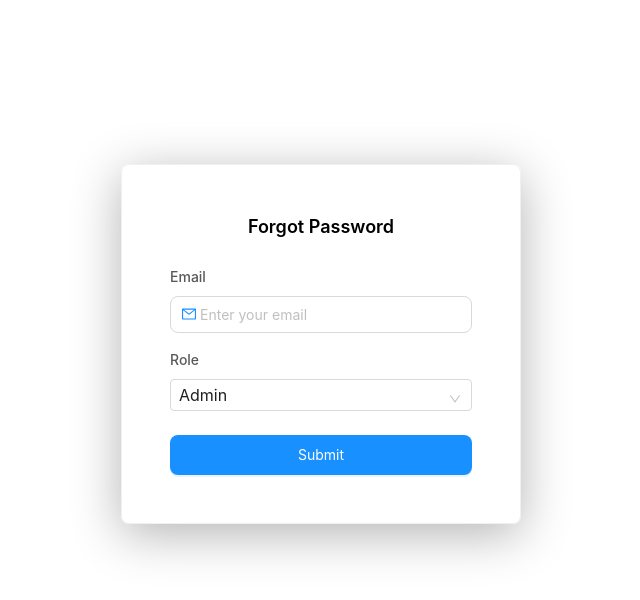
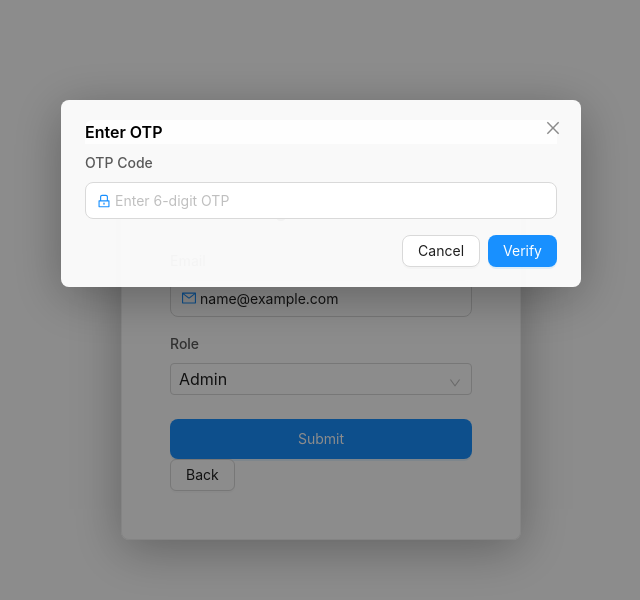
Before and after one commit to moy-kanal-17/Erp, a React (Vite) app: page /forget-password in a window 1280 px wide. Both pictures are taken after typing "name@example.com" into the empty fields and a click on the button "Submit". Shown: the top 600 px of the page, without its empty margins (319-959 px from the left). Built offline with nearby package versions, Linux system fonts and the light colour scheme; no server answers.

Commit message:
adding forgot password

```diff
--- a/src/api/api-urls.ts
+++ b/src/api/api-urls.ts
@@ -28,6 +28,7 @@ export class ApiUrls {
 
 
 	// AUTH
+  public static VERIFY_OTP: string = "/verify-otp";
 
 	public static LOGOUT: string = "/log-out";
 	public static BRANCHES: string = "/branches";
--- a/src/api/config.ts
+++ b/src/api/config.ts
@@ -18,6 +18,19 @@ export function apiConfig() {
         Notification('error', err?.message)
     }
   }
+
+
+    async function postOtp(url:string, body:number){
+    try{
+        const res = await axiosInstance.post(url, body)
+         Notification('success', res.data.message)
+        return res
+    }catch(err:any){
+        Notification('error', err?.message)
+    }
+  }
+
+
   async function putRequest(url:string, body:object={}){
     try{
         const res = await axiosInstance.put(url, body)
@@ -48,6 +61,7 @@ export function apiConfig() {
     postRequest,
     putRequest,
     deleteRequest,
-    patchRequest
+    patchRequest,
+    postOtp
   }
 }
--- a/src/hooks/index.ts
+++ b/src/hooks/index.ts
@@ -10,3 +10,4 @@ export * from './useGroupTeacher'
 export * from './useBranch'
 export * from './useProfile'
 export * from './useTeacher'
+export * from './useAuth'
--- a/src/hooks/useAuth.ts
+++ b/src/hooks/useAuth.ts
@@ -14,3 +14,10 @@ export const useForgetPassword = () => {
         mutationFn: async ({ email, role }: { email: string; role: string }) => authService.sendForgetPasswordOtp({email, role}),
     });
 };
+
+
+export const useVerifyOtp = () => {
+    return useMutation({
+        mutationFn: async ( otp:any ) => authService.verifyForgetPasswordOtp(otp.otp!),
+    });
+};
--- a/src/pages/auth/forget-password.tsx
+++ b/src/pages/auth/forget-password.tsx
@@ -1,9 +1,11 @@
 import { useState } from 'react';
 import styled from 'styled-components';
 import { motion } from 'framer-motion';
-import { Card, Input, Select, Button, Skeleton, Alert, message } from 'antd';
-import { MailOutlined } from '@ant-design/icons';
+import { Card, Input, Select, Button, Skeleton, Alert, message, Modal } from 'antd';
+import { MailOutlined, LockOutlined } from '@ant-design/icons';
+import { Link, useNavigate } from 'react-router-dom';
 import { useForgetPassword } from '@hooks';
+import { useVerifyOtp } from '@hooks';
 
 const StyledContainer = styled(motion.div)`
   width: 100%;
@@ -48,10 +50,32 @@ const StyledButton = styled(Button)`
   }
 `;
 
+const StyledModal = styled(Modal)`
+  .ant-modal-content {
+    background: rgba(255, 255, 255, 0.95);
+    border-radius: 8px;
+    box-shadow: 0 10px 50px rgba(0, 0, 0, 0.3);
+  }
+  .ant-modal-header {
+    background: rgba(255, 255, 255, 0.95);
+    border-radius: 8px 8px 0 0;
+    border-bottom: none;
+  }
+  .ant-modal-title {
+    font-size: 16px;
+    color: #000;
+    font-weight: 600;
+  }
+`;
+
 const ForgetPassword: React.FC = () => {
   const [email, setEmail] = useState('');
   const [role, setRole] = useState<'admin' | 'teacher'>('admin');
-  const { mutate, isPending, error } = useForgetPassword();
+  const [isModalOpen, setIsModalOpen] = useState(false);
+  const [otp, setOtp] = useState('');
+  const { mutate: sendOtp, isPending: isSendingOtp, error: sendOtpError } = useForgetPassword();
+  const { mutate: verifyOtp, isPending: isVerifyingOtp, error: verifyOtpError } = useVerifyOtp();
+  const navigate = useNavigate();
 
   const handleSubmit = () => {
     if (!email || !role) {
@@ -63,16 +87,37 @@ const ForgetPassword: React.FC = () => {
       return;
     }
 
-    mutate(
+    sendOtp(
       { email, role },
       {
         onSuccess: () => {
           message.success('OTP sent successfully! Check your email.');
-          setEmail('');
-          setRole('admin');
+          setIsModalOpen(true);
         },
         onError: () => {
           message.error('Failed to send OTP. Try again.');
+        },
+      }
+    );
+  };
+
+  const handleVerifyOtp = () => {
+    if (!otp || otp.length !== 6 || !/^\d+$/.test(otp)) {
+      message.error('Please enter a valid 6-digit OTP');
+      return;
+    }
+
+    verifyOtp(
+      { otp: Number(otp) }, // Convert OTP to number
+      {
+        onSuccess: () => {
+          message.success('OTP verified successfully!');
+          setIsModalOpen(false);
+          setOtp('');
+          navigate('/reset-password');
+        },
+        onError: () => {
+          message.error('Invalid OTP. Try again.');
         },
       }
     );
@@ -88,8 +133,10 @@ const ForgetPassword: React.FC = () => {
         <h2 style={{ fontSize: '18px', fontWeight: 600, color: '#000', marginBottom: '24px', textAlign: 'center' }}>
           Forgot Password
         </h2>
-        {isPending && <Skeleton active paragraph={{ rows: 4 }} title={false} />}
-        {error && <Alert message={`Error: ${error.message}`} type="error" showIcon style={{ marginBottom: '16px' }} />}
+        {isSendingOtp && <Skeleton active paragraph={{ rows: 4 }} title={false} />}
+        {sendOtpError && (
+          <Alert message={`Error: ${sendOtpError.message}`} type="error" showIcon style={{ marginBottom: '16px' }} />
+        )}
         <StyledFormItem>
           <StyledLabel>Email</StyledLabel>
           <Input
@@ -99,7 +146,7 @@ const ForgetPassword: React.FC = () => {
             onChange={(e) => setEmail(e.target.value)}
             size="large"
             style={{ borderRadius: '8px', fontSize: '14px' }}
-            disabled={isPending}
+            disabled={isSendingOtp}
           />
         </StyledFormItem>
         <StyledFormItem>
@@ -109,16 +156,60 @@ const ForgetPassword: React.FC = () => {
             onChange={(value) => setRole(value)}
             size="large"
             style={{ width: '100%', borderRadius: '8px', fontSize: '14px' }}
-            disabled={isPending}
+            disabled={isSendingOtp}
           >
             <Select.Option value="teacher">Teacher</Select.Option>
             <Select.Option value="admin">Admin</Select.Option>
           </Select>
         </StyledFormItem>
-        <StyledButton type="primary" onClick={handleSubmit} loading={isPending}>
+        <StyledButton type="primary" onClick={handleSubmit} loading={isSendingOtp}>
           Submit
         </StyledButton>
+      <Button><Link to={"/"}>Back</Link></Button>
       </StyledCard>
+      <StyledModal
+        title="Enter OTP"
+        open={isModalOpen}
+        onCancel={() => setIsModalOpen(false)}
+        footer={[
+          <Button
+            key="cancel"
+            onClick={() => setIsModalOpen(false)}
+            style={{ borderRadius: '8px', fontSize: '14px' }}
+          >
+            Cancel
+          </Button>,
+          <Button
+            key="verify"
+            type="primary"
+            onClick={handleVerifyOtp}
+            loading={isVerifyingOtp}
+            style={{ background: '#1890ff', border: 'none', borderRadius: '8px', fontSize: '14px' }}
+          >
+            Verify
+          </Button>,
+        ]}
+      >
+        {verifyOtpError && (
+          <Alert message={`Error: ${verifyOtpError.message}`} type="error" showIcon style={{ marginBottom: '16px' }} />
+        )}
+        <StyledFormItem>
+          <StyledLabel>OTP Code</StyledLabel>
+          <Input
+            prefix={<LockOutlined style={{ color: '#1890ff' }} />}
+            placeholder="Enter 6-digit OTP"
+            value={otp}
+            onChange={(e) => setOtp(e.target.value)}
+            size="large"
+            style={{ borderRadius: '8px', fontSize: '14px' }}
+            maxLength={6}
+            disabled={isVerifyingOtp}
+            type="text"
+            inputMode="numeric"
+          />
+
+        </StyledFormItem>
+      </StyledModal>
     </StyledContainer>
   );
 };
--- a/src/pages/auth/sign-in.tsx
+++ b/src/pages/auth/sign-in.tsx
@@ -109,7 +109,7 @@ const SignIn = () => {
                 Kirish
               </Button>
             </Space>
-            <h1>you forget password? <Link to={'/forget-password'}>tap</Link></h1>
+            <h1>Forgot your password? <Link to={'/forget-password'}>Click</Link></h1>
           </Card>
         </div>
       </div>
--- a/src/pages/teacher-layout/teacherSpisoks.tsx
+++ b/src/pages/teacher-layout/teacherSpisoks.tsx
@@ -395,10 +395,7 @@ const TeacherLayout: React.FC = () => {
                 label="Telefon"
                 rules={[
                   { required: true, message: "Telefon raqamni kiriting!" },
-                  {
-                    pattern: /^\+998 \(\d{2}\) \d{3}-\d{2}-\d{2}$/,
-                    message: "Telefon raqam +998 (XX) XXX-XX-XX formatida bo'lishi kerak!",
-                  },
+
                 ]}
               >
                 <IMaskInput
--- a/src/service/auth.service.ts
+++ b/src/service/auth.service.ts
@@ -12,6 +12,11 @@ export const authService = {
   console.log('Forget password response:', response);
   return response?.data;
 }
+},
 
+async verifyForgetPasswordOtp(otp: number) {
+  const response = await apiConfig().postRequest(`admin${ApiUrls.VERIFY_OTP}/`, {otp});
+  console.log('Verify OTP response:', response);
+  return response?.data;
 }
 }
```
